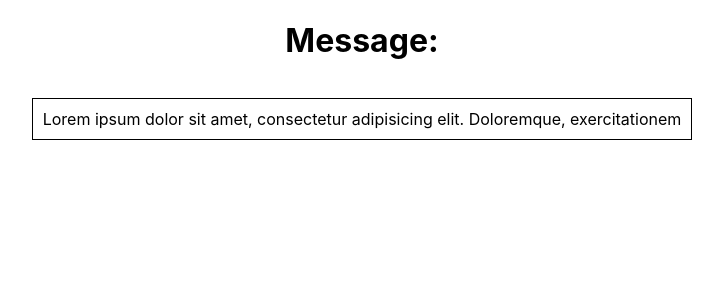
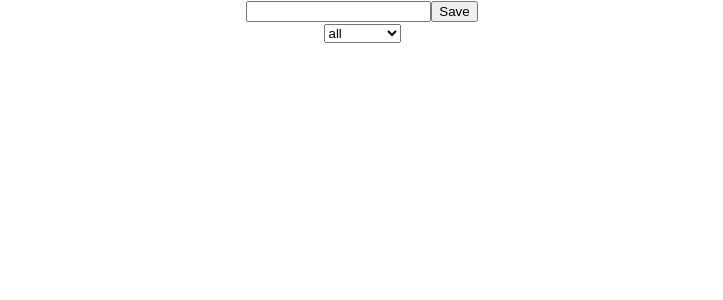
Before and after one commit to Gulnaz11/First-lesson-react-project, a React (Create React App) app: page / in a window 1280 px wide. Shown: the top 300 px of the page, without its empty margins (278-1001 px from the left). Built offline with nearby package versions, Linux system fonts and the light colour scheme.

Commit message:
repeat lesson2
Повторила урок

```diff
--- a/src/App.js
+++ b/src/App.js
@@ -1,10 +1,58 @@
 import './App.css';
-import {Message} from "./components";
+import {useState, useCallback, useMemo, useEffect} from "react";
+import {useCreateTaskForm} from "./hooks/useCreateTaskForm";
+import {useTaskList} from "./hooks/useTaskList";
+import {FILTER_BY_STATUS_ALL, FILTER_BY_STATUS_COMPLETED, FILTER_BY_STATUS_IN_WORK} from "./constants";
+import {useFilterByStatus} from "./hooks/useFilterByStatus";
+import {useTaskFilteredByStatus} from "./hooks/useTaskFilteredByStatus";
+import {useDidUpdate} from "./hooks/useDidUpdate";
+import {useCacheTaskList} from "./hooks/useCacheTaskList";
+
 
 function App() {
+   const {addNewTask, taskList,changeStatus,setTaskList}= useTaskList();
+
+  useCacheTaskList(taskList,setTaskList);
+
+
+   const {filterStatus,onChangeStatus} = useFilterByStatus();
+   const {
+        handleSubmit,
+        onChangeInput,
+        inputValue
+   }=useCreateTaskForm ({onSubmit: addNewTask});
+
+
+   const {filteredTaskList} =useTaskFilteredByStatus({list:taskList,filterStatus})
+
   return (
-      <Message content={"Lorem ipsum dolor sit amet, consectetur adipisicing elit. Doloremque, exercitationem"}>
-      </Message>
+      <div className="App">
+          <form onSubmit={handleSubmit}>
+              <input onChange={onChangeInput} value={inputValue} type="text"/>
+              <button type="submit">
+                  Save
+              </button>
+          </form>
+          <select value={filterStatus} onChange={onChangeStatus}>
+              <option value={FILTER_BY_STATUS_ALL}>all</option>
+              <option value={FILTER_BY_STATUS_IN_WORK}>in work</option>
+              <option value={FILTER_BY_STATUS_COMPLETED}>complete</option>
+          </select>
+          <ul>
+              {
+                  filteredTaskList.map(({status, text},index) => {
+                      return <li key={index}>
+                          <input
+                              checked={status}
+                              type="checkbox"
+                              onClick={changeStatus(index,status)}
+                          />
+                          {text}
+                      </li>
+                  })
+              }
+          </ul>
+      </div>
   );
 }
 
--- a/src/components/Message/index.jsx
+++ /dev/null
@@ -1,11 +0,0 @@
-import React from 'react';
-import style from './message.module.css';
-
-export const Message = ({content}) => {
-    return (
-        <div className={style.message}>
-            <h1>Message:</h1>
-            <p className={style.messageContent}>{content}</p>
-        </div>
-    );
-};
--- a/src/components/Message/message.module.css
+++ /dev/null
@@ -1,10 +0,0 @@
-.message{
-    display: flex;
-    flex-direction: column;
-    justify-content: center;
-    align-items: center;
-}
-.messageContent{
-    border: 1px solid black;
-    padding: 10px;
-}
--- /dev/null
+++ b/src/constants/index.js
@@ -0,0 +1,4 @@
+
+export const FILTER_BY_STATUS_ALL='all';
+export const FILTER_BY_STATUS_IN_WORK='in work';
+export const FILTER_BY_STATUS_COMPLETED='completed';
--- /dev/null
+++ b/src/hooks/useCacheTaskList.js
@@ -0,0 +1,18 @@
+import {useDidUpdate} from "./useDidUpdate";
+import {useEffect} from "react";
+
+
+
+export const useCacheTaskList = (taskList, setTaskList) => {
+    const key = 'Task-list';
+    useDidUpdate(() => {
+        localStorage.setItem(key, JSON.stringify(taskList));
+    },[taskList])
+
+    useEffect(()=> {
+        const json = localStorage.getItem(key);
+        if (json){
+            setTaskList(JSON.parse(json)) ;
+        }
+    },[])
+}
--- /dev/null
+++ b/src/hooks/useCreateTaskForm.js
@@ -0,0 +1,29 @@
+import {useCallback, useMemo, useState} from "react";
+import {FILTER_BY_STATUS_ALL} from "../constants";
+
+
+export const useCreateTaskForm = ({onSubmit}) =>{
+    const [inputValue, setInputValue] = useState('');
+    const resetInputValue =useCallback( () =>{
+        setInputValue('');
+    },[])
+
+    const handleSubmit = useCallback(
+        (event) => {
+            event.preventDefault();
+            onSubmit(inputValue)
+            resetInputValue();
+        },[inputValue, onSubmit, resetInputValue]
+    )
+
+    const onChangeInput = (event) => {
+        setInputValue(event.target.value);
+    }
+
+    return{
+        inputValue,
+        handleSubmit,
+        resetInputValue,
+        onChangeInput
+    }
+}
--- /dev/null
+++ b/src/hooks/useDidUpdate.js
@@ -0,0 +1,14 @@
+import {useEffect, useRef} from "react";
+
+
+export const useDidUpdate = (effect, debs = []) => {
+
+    const init = useRef(false);
+    useEffect(() => {
+        if (init.current) {
+            effect();
+        }  else {
+            init.current = true;
+        }
+    },debs)
+}
--- /dev/null
+++ b/src/hooks/useFilterByStatus.js
@@ -0,0 +1,15 @@
+import {FILTER_BY_STATUS_ALL} from "../constants";
+import {useState,useCallback} from "react";
+
+
+export const useFilterByStatus = () => {
+    const [filterStatus, setFilterStatus] = useState(FILTER_BY_STATUS_ALL);
+
+    const onChangeStatus = useCallback((event) =>{
+        setFilterStatus(event.target.value);
+    },[])
+    return {
+        filterStatus,
+        onChangeStatus
+    }
+}
--- /dev/null
+++ b/src/hooks/useTaskFilteredByStatus.js
@@ -0,0 +1,19 @@
+import {useMemo} from "react";
+import {FILTER_BY_STATUS_COMPLETED, FILTER_BY_STATUS_IN_WORK} from "../constants";
+
+
+export const useTaskFilteredByStatus = ({list, filterStatus}) =>{
+    const filteredTaskList = useMemo(()=>{
+
+        if(filterStatus=== FILTER_BY_STATUS_IN_WORK){
+            return list.filter(({status})=>status===false);
+        };
+        if(filterStatus=== FILTER_BY_STATUS_COMPLETED){
+            return list.filter(({status})=>status);
+        }
+
+        return list;
+    },[list,filterStatus]);
+
+    return {filteredTaskList};
+}
--- /dev/null
+++ b/src/hooks/useTaskList.js
@@ -0,0 +1,38 @@
+import {useCallback, useState} from "react";
+
+
+export const useTaskList= ()=>{
+    const [taskList, setTaskList] = useState([]);
+
+
+    const addNewTask = useCallback((text) =>{
+        const task = {
+            status: false,
+            text,
+        }
+        setTaskList((prevState)=>{
+            return [
+                ...prevState,
+                task,
+            ]
+        })
+    },[])
+
+    const changeStatus = useCallback((index, status)=>()=> {
+        setTaskList((prevTaskList)=>{
+            const cloneTaskList = [...prevTaskList];
+            cloneTaskList[index]= {
+                ...cloneTaskList[index],
+                status:!status
+            }
+            return cloneTaskList
+        })
+    },[])
+    return{
+        taskList,
+        addNewTask,
+        changeStatus,
+        setTaskList
+    }
+
+}
```
Also changed, not shown: src/hooks/index.js (added).
